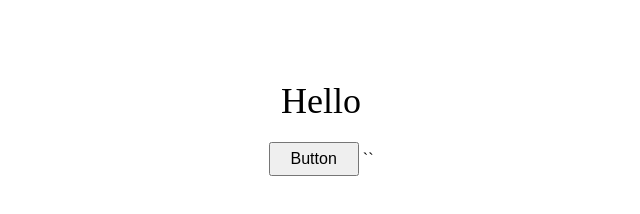
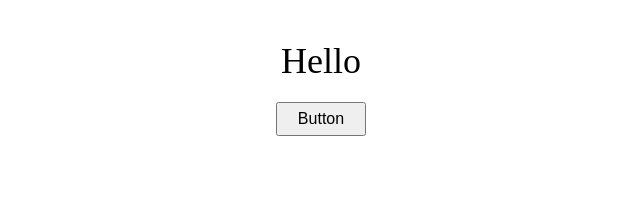
Before and after one commit to jokerchou-07/26WEBclass, a plain HTML site: page HW30.html in a window 1280 px wide. Shown: the whole page, without its empty margins (319-959 px from the left). Drawn offline with Linux system fonts and the light colour scheme.

Commit message:
Update HW30.html

```diff
--- a/HW30.html
+++ b/HW30.html
@@ -7,7 +7,7 @@
     body {
       font-family: Times New Roman, serif;
       text-align: center;
-      margin-top: 80px;
+      margin-top: 40px;
     }
 
     #text {
@@ -49,4 +49,3 @@
 
 </body>
 </html>
-``
```
